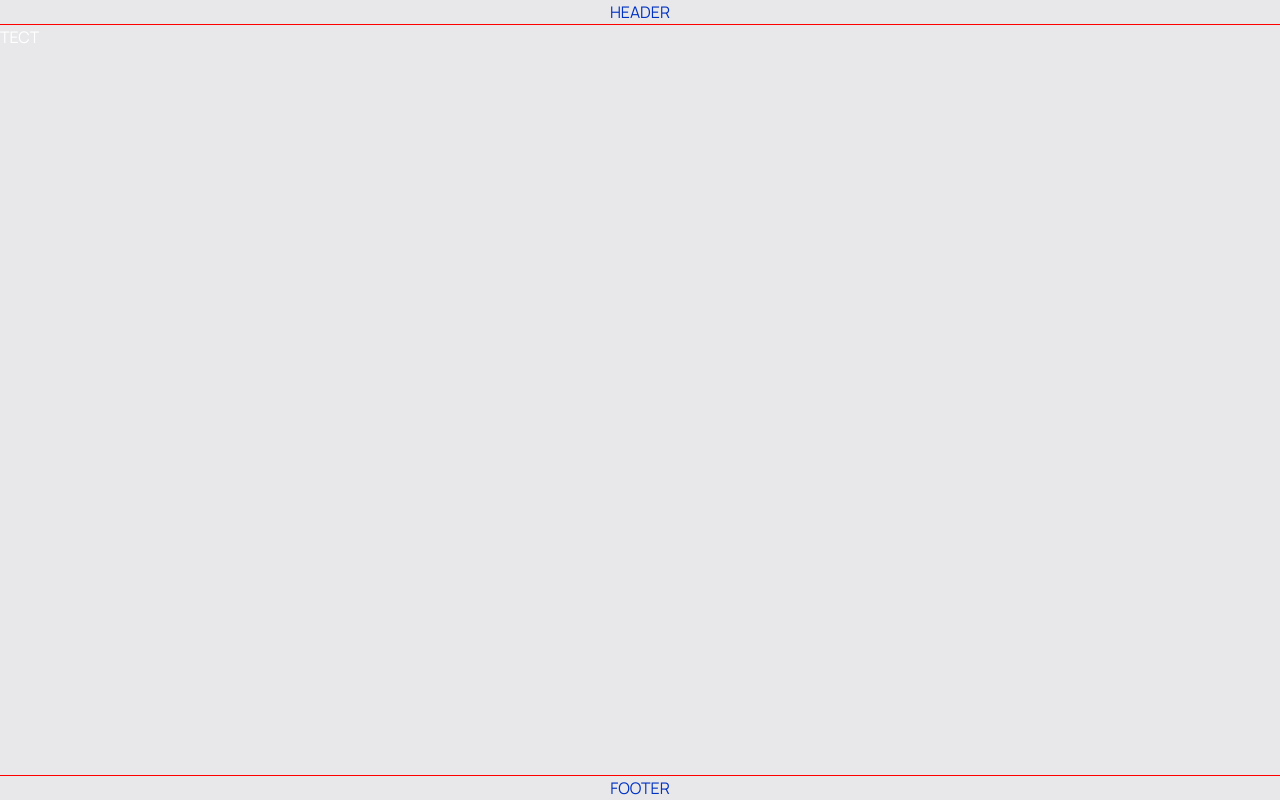
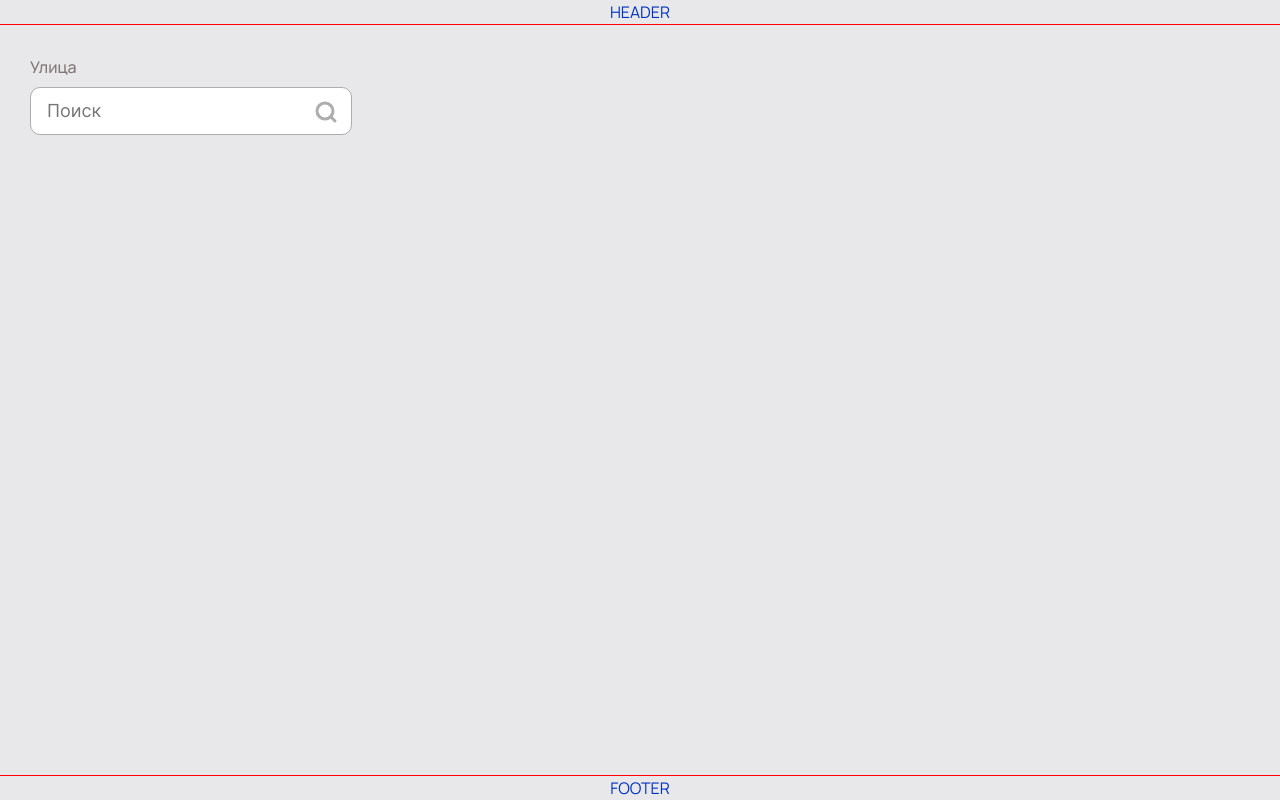
Before and after one commit to sports-schools-and-sections-for-young/frontend, a React (Vite) app: page / in a window 1280 px wide. Built offline with nearby package versions, Linux system fonts and the light colour scheme.

Commit message:
feat(input): create Input component

```diff
--- a/src/app/styles/variables/global.scss
+++ b/src/app/styles/variables/global.scss
@@ -19,6 +19,7 @@
   --button-primary-bg-color: #000;
   --button-secondary-bg-color: #d9d9d9;
   --text-gray-color: #807c7c;
+  --label-color: #817676;
 
   // BorderRadii
   --narrow-radius: 10px;
--- /dev/null
+++ b/src/components/ui/Input/Input.module.scss
@@ -0,0 +1,39 @@
+.input {
+  padding: 8px 16px;
+  margin: 0;
+  width: 100%;
+  height: 48px;
+  border-radius: var(--narrow-radius);
+  border: 1px solid #adadad;
+  background: #fff;
+  cursor: pointer;
+  font-family: var(--font-family_secondary);
+  font-size: 18px;
+  font-style: normal;
+  font-weight: 400;
+  line-height: 32px;
+  box-sizing: border-box;
+  outline: none;
+  caret-color: #adadad;
+}
+
+.inputWrapper {
+  position: relative;
+}
+
+.icon {
+  position: absolute;
+  top: 5px;
+  right: 5px;
+  cursor: pointer;
+}
+
+.label {
+  display: inline-block;
+  color: var(--label-color);
+  font-size: 16px;
+  font-style: normal;
+  font-weight: 500;
+  line-height: 135%;
+  margin-bottom: 8px;
+}
--- /dev/null
+++ b/src/components/ui/Input/Input.tsx
@@ -0,0 +1,46 @@
+import { FC, InputHTMLAttributes } from "react";
+import classnames from "classnames";
+import IconSearch from "../../../assets/images/icons/icon-search.svg";
+import styles from "./Input.module.scss";
+
+export enum InputType {
+  COMMON = "common",
+  SEARCH = "search",
+}
+
+export interface InputProps extends InputHTMLAttributes<HTMLInputElement> {
+  label?: string;
+  type: InputType;
+}
+const Input: FC<InputProps> = (props) => {
+  const { type, value, label = "", onChange, ...rest } = props;
+
+  const inputClassName = classnames({
+    [styles.input]: true,
+  });
+
+  return (
+    <div>
+      {label && (
+        <label className={styles.label} htmlFor={label}>
+          {label}
+        </label>
+      )}
+      <div className={styles.inputWrapper}>
+        {type === InputType.SEARCH && (
+          <img src={IconSearch} alt="Иконка поиска." className={styles.icon} />
+        )}
+        <input
+          {...(label && { id: label })}
+          type="text"
+          className={inputClassName}
+          value={value}
+          onChange={onChange}
+          {...rest}
+        />
+      </div>
+    </div>
+  );
+};
+
+export default Input;
--- a/src/pages/TestPage/ui/TestPage.module.scss
+++ b/src/pages/TestPage/ui/TestPage.module.scss
@@ -3,4 +3,5 @@
   height: 100%;
   color: var(--button-primary-color);
   display: flex;
+  padding: 30px;
 }
--- a/src/pages/TestPage/ui/TestPage.tsx
+++ b/src/pages/TestPage/ui/TestPage.tsx
@@ -1,7 +1,25 @@
+import React, { useState } from "react";
 import styles from "./TestPage.module.scss";
+import Input, { InputType } from "../../../components/ui/Input/Input.tsx";
 
 const TestPage = () => {
-  return <div className={styles.testPage}>ТЕСТ</div>;
+  const [value, setValue] = useState("");
+
+  const handleChange = (e: React.ChangeEvent<HTMLInputElement>) => {
+    setValue(e.target.value);
+  };
+
+  return (
+    <div className={styles.testPage}>
+      <Input
+        label="Улица"
+        type={InputType.SEARCH}
+        placeholder="Поиск"
+        value={value}
+        onChange={handleChange}
+      />
+    </div>
+  );
 };
 
 export default TestPage;
```
Also changed, not shown: src/assets/images/icons/icon-search.svg (added).
